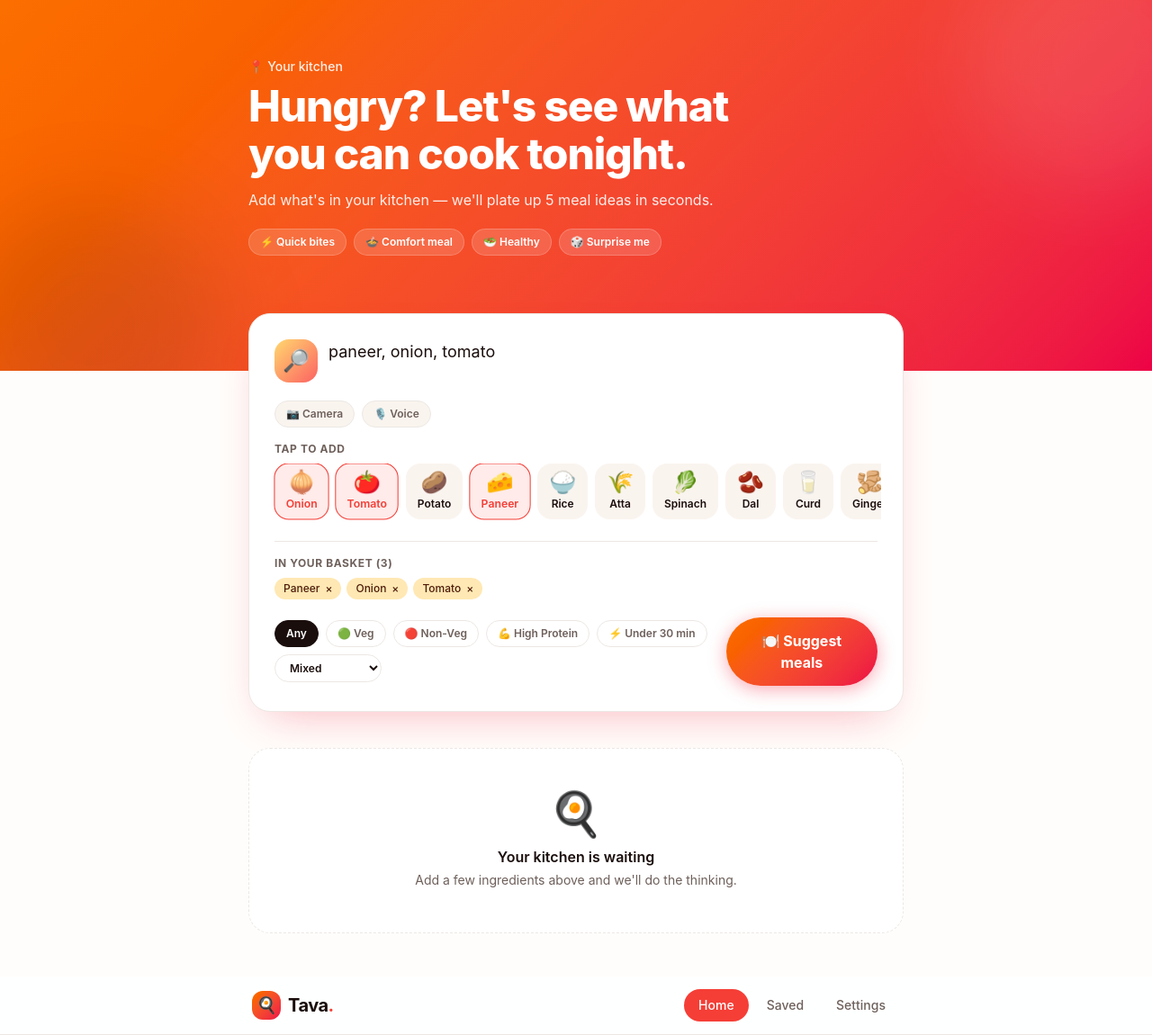
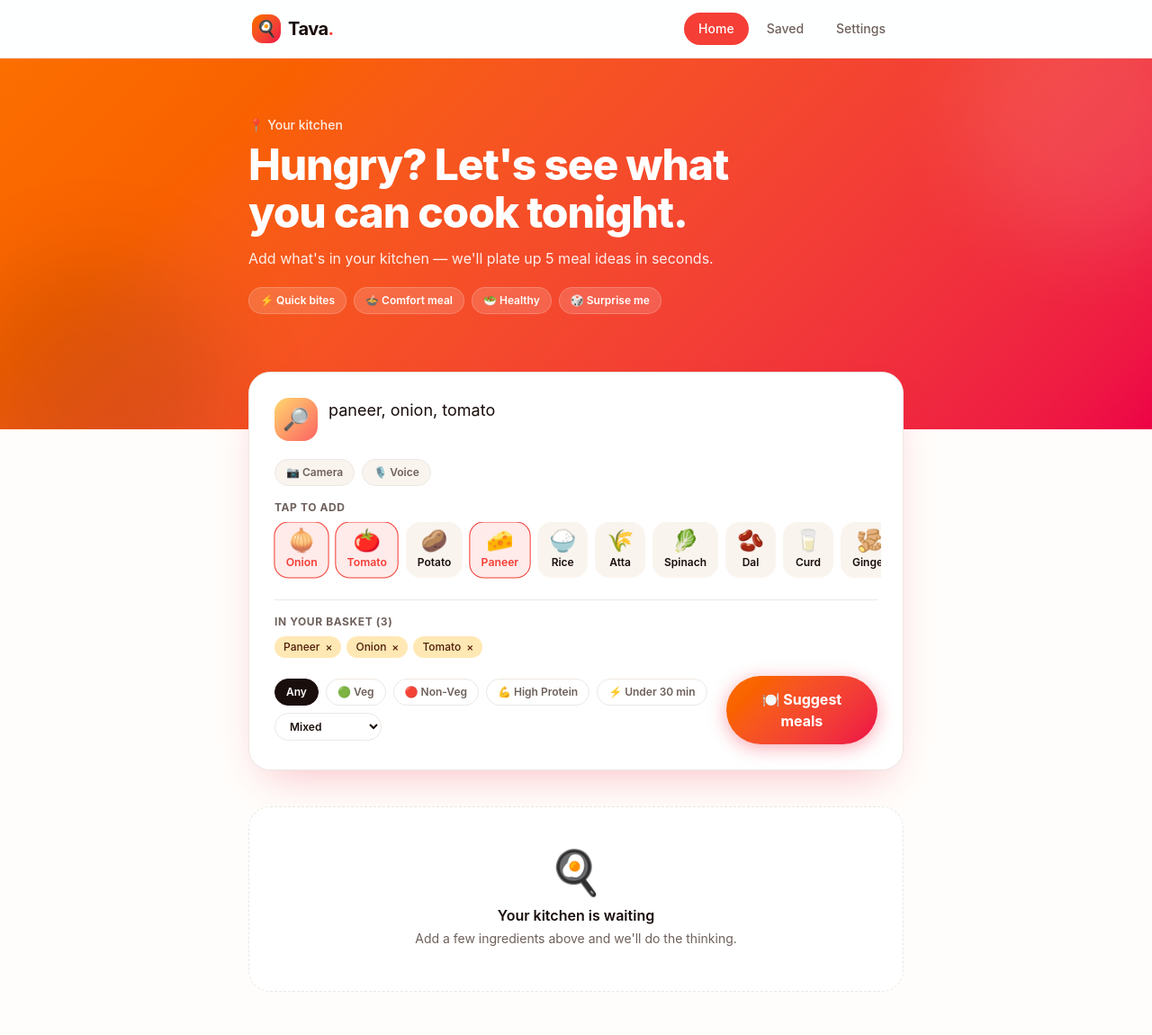
Before and after one commit to mohityadav201096/tava1, a React (Vite) app: page / in a window 1280 px wide. Shown: the whole page at 90% size. Built offline with nearby package versions, Linux system fonts and the light colour scheme; the HTML template or start-up script is replaced by a standard one.

Commit message:
Update app.jsx

```diff
--- a/src/app.jsx
+++ b/src/app.jsx
@@ -3,14 +3,13 @@ import { reducer, initialState } from './lib/reducer.js';
 import { storage } from './lib/storage.js';
 import { suggestMeals } from './lib/gemini.js';
 
-import { BottomNav } from './components/BottomNav.jsx';
-import { Toast } from './components/Toast.jsx';
+import { BottomNav }      from './components/BottomNav.jsx';
+import { Toast }          from './components/Toast.jsx';
 
-import { HomeScreen } from './screens/HomeScreen.jsx';
-import { SuggestionsScreen } from './screens/SuggestionsScreen.jsx';
-import { SavedScreen } from './screens/SavedScreen.jsx';
+import { HomeScreen }     from './screens/HomeScreen.jsx';
+import { SavedScreen }    from './screens/SavedScreen.jsx';
 import { SettingsScreen } from './screens/SettingsScreen.jsx';
-import { RecipeSheet } from './screens/RecipeSheet.jsx';
+import { RecipeSheet }    from './screens/RecipeSheet.jsx';
 
 export default function App() {
   const [state, dispatch] = useReducer(reducer, initialState);
@@ -18,20 +17,20 @@ export default function App() {
   // ── Hydrate from localStorage on mount ─────────────────────────────────
   useEffect(() => {
     const persisted = {
-      pantry:      storage.get('pantry', null),
-      saved:       storage.get('saved', null),
-      prefs:       storage.get('prefs', null),
-      feedback:    storage.get('feedback', null),
-      ingredients: storage.get('ingredients', null),   // remember last used ingredients
-      recentMeals: storage.get('recentMeals', null),   // for avoid-repeats
+      pantry:      storage.get('pantry',      null),
+      saved:       storage.get('saved',       null),
+      prefs:       storage.get('prefs',       null),
+      feedback:    storage.get('feedback',    null),
+      ingredients: storage.get('ingredients', null),
+      recentMeals: storage.get('recentMeals', null),
     };
     const patch = {};
-    if (persisted.pantry)      patch.pantry = persisted.pantry;
-    if (persisted.saved)       patch.saved = persisted.saved;
-    if (persisted.prefs)       patch.prefs = persisted.prefs;
-    if (persisted.feedback)    patch.feedback = persisted.feedback;
-    if (persisted.ingredients) patch.ingredients = persisted.ingredients;
-    if (persisted.recentMeals) patch.recentMeals = persisted.recentMeals;
+    if (persisted.pantry)      patch.pantry      = persisted.pantry;
+    if (persisted.saved)       patch.saved        = persisted.saved;
+    if (persisted.prefs)       patch.prefs        = persisted.prefs;
+    if (persisted.feedback)    patch.feedback     = persisted.feedback;
+    if (persisted.ingredients) patch.ingredients  = persisted.ingredients;
+    if (persisted.recentMeals) patch.recentMeals  = persisted.recentMeals;
     if (Object.keys(patch).length) dispatch({ type: 'hydrate', value: patch });
   }, []);
 
@@ -41,11 +40,11 @@ export default function App() {
     else storage.remove('pantry');
   }, [state.pantry, state.prefs.pantryMemory]);
 
-  useEffect(() => { storage.set('saved', state.saved); }, [state.saved]);
-  useEffect(() => { storage.set('prefs', state.prefs); }, [state.prefs]);
-  useEffect(() => { storage.set('feedback', state.feedback); }, [state.feedback]);
-  useEffect(() => { storage.set('ingredients', state.ingredients); }, [state.ingredients]);
-  useEffect(() => { storage.set('recentMeals', state.recentMeals); }, [state.recentMeals]);
+  useEffect(() => { storage.set('saved',       state.saved);       }, [state.saved]);
+  useEffect(() => { storage.set('prefs',        state.prefs);       }, [state.prefs]);
+  useEffect(() => { storage.set('feedback',     state.feedback);    }, [state.feedback]);
+  useEffect(() => { storage.set('ingredients',  state.ingredients); }, [state.ingredients]);
+  useEffect(() => { storage.set('recentMeals',  state.recentMeals); }, [state.recentMeals]);
 
   // ── Run AI suggestion when generating flips on ──────────────────────────
   useEffect(() => {
@@ -56,14 +55,13 @@ export default function App() {
     (async () => {
       const meals = await suggestMeals({
         ingredients: state.ingredients,
-        pantry: state.pantry,
-        filters: state.filters,
-        prefs: state.prefs,
-        feedback: state.feedback,
+        pantry:      state.pantry,
+        filters:     state.filters,
+        prefs:       state.prefs,
+        feedback:    state.feedback,
         recentMeals: state.prefs.avoidRepeats ? state.recentMeals : [],
       });
 
-      // Hold "thinking" state at least 1s so the animation feels natural
       const delay = Math.max(0, 1000 - (Date.now() - start));
       setTimeout(() => {
         if (!cancelled) dispatch({ type: 'doneGenerate', meals });
@@ -74,14 +72,6 @@ export default function App() {
     // eslint-disable-next-line react-hooks/exhaustive-deps
   }, [state.generating]);
 
-  // ── Auto-generate when arriving at Suggestions screen empty ────────────
-  useEffect(() => {
-    if (state.screen === 'suggestions' && state.meals.length === 0 && !state.generating) {
-      dispatch({ type: 'generate' });
-    }
-    // eslint-disable-next-line react-hooks/exhaustive-deps
-  }, [state.screen]);
-
   // ── Auto-dismiss toasts ─────────────────────────────────────────────────
   useEffect(() => {
     if (!state.toast) return;
@@ -89,20 +79,19 @@ export default function App() {
     return () => clearTimeout(id);
   }, [state.toast]);
 
-  const goTo = (screen, opts = {}) => dispatch({ type: 'goto', screen, ...opts });
-  const openRecipe = (meal) => dispatch({ type: 'openMeal', meal });
+  const goTo       = (screen) => dispatch({ type: 'goto', screen });
+  const openRecipe = (meal)   => dispatch({ type: 'openMeal', meal });
 
   const screenProps = { state, dispatch, goTo, openRecipe };
 
   return (
-    <div className="app-shell">
-      <div className="relative h-full" style={{ minHeight: 'inherit' }}>
-        {state.screen === 'home'        && <HomeScreen        {...screenProps} />}
-        {state.screen === 'suggestions' && <SuggestionsScreen {...screenProps} />}
-        {state.screen === 'saved'       && <SavedScreen       {...screenProps} />}
-        {state.screen === 'settings'    && <SettingsScreen    {...screenProps} />}
+    <div style={{ minHeight: '100vh', backgroundColor: 'var(--background)' }}>
+      {/* Desktop nav is rendered inside BottomNav component */}
+      <BottomNav active={state.screen} onChange={goTo} />
 
-        <BottomNav active={state.screen} onChange={(id) => goTo(id)} />
+      {state.screen === 'home'     && <HomeScreen     {...screenProps} />}
+      {state.screen === 'saved'    && <SavedScreen    {...screenProps} />}
+      {state.screen === 'settings' && <SettingsScreen {...screenProps} />}
 
       {state.openMeal && (
         <RecipeSheet
@@ -115,6 +104,5 @@ export default function App() {
 
       {state.toast && <Toast text={state.toast} />}
     </div>
-    </div>
   );
 }
```
Lines whose indentation alone changed are shown as unchanged.
